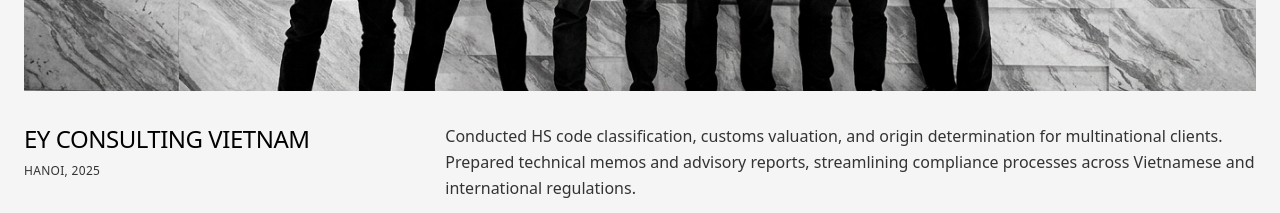
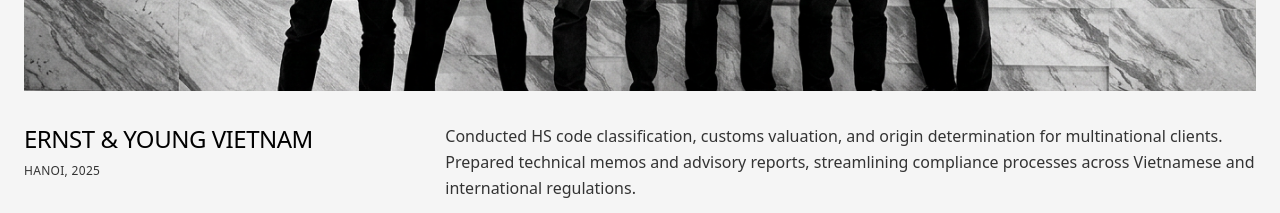
Before and after one commit to thanh2141998-tech/TheoDinhPortfolio, a React (Vite) app: page / in a window 1280 px wide. Shown: the part 3900-4113 px from the top of the page. Built offline with nearby package versions, Linux system fonts and the light colour scheme.

Commit message:
Merge EY rename and BW image
Co-authored-by: thanh2141998-tech <269506524+thanh2141998-tech@users.noreply.github.com>

```diff
--- a/src/components/Portfolio.tsx
+++ b/src/components/Portfolio.tsx
@@ -12,7 +12,7 @@ const Portfolio = () => {
     },
     {
       image: project2,
-      title: "EY CONSULTING VIETNAM",
+      title: "ERNST & YOUNG VIETNAM",
       location: "HANOI, 2025",
       description: "Conducted HS code classification, customs valuation, and origin determination for multinational clients. Prepared technical memos and advisory reports, streamlining compliance processes across Vietnamese and international regulations."
     },
```
